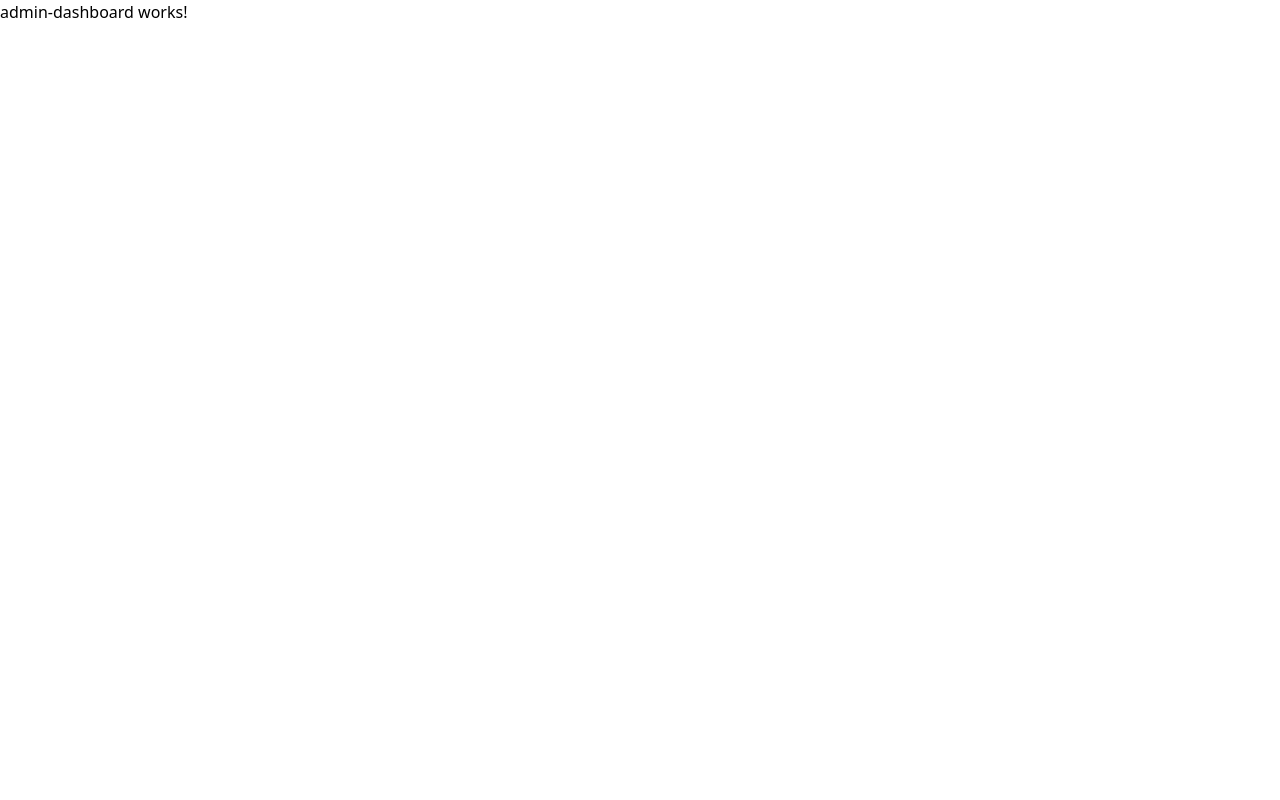
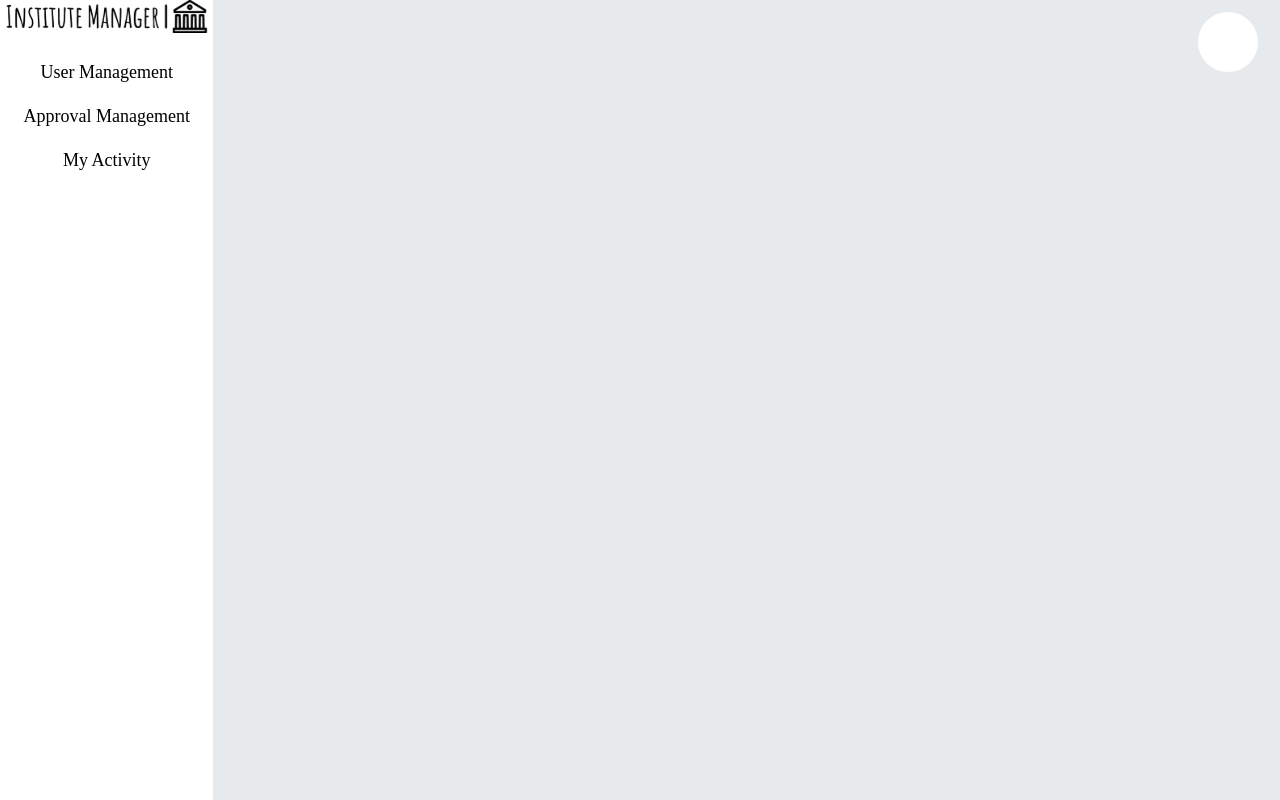
Before and after one commit to UditNandy/Institute-Manager-UI, an Angular app: page /admindashboard in a window 1280 px wide. Built offline with nearby package versions, Linux system fonts and the light colour scheme; no server answers; a web font is replaced by a local one.

Commit message:
added auth interceptor

```diff
--- a/src/app/app.module.ts
+++ b/src/app/app.module.ts
@@ -3,11 +3,19 @@ import { BrowserModule } from '@angular/platform-browser';
 import { AppRoutingModule } from './app-routing.module';
 import { AppComponent } from './app.component';
 import { HomeModule } from './home/home.module';
+import { HTTP_INTERCEPTORS } from '@angular/common/http';
+import { AuthInterceptorService } from './common/interceptors/auth-interceptor.service';
 
 @NgModule({
   declarations: [AppComponent],
   imports: [BrowserModule, HomeModule, AppRoutingModule],
-  providers: [],
+  providers: [
+    {
+      provide: HTTP_INTERCEPTORS,
+      useClass: AuthInterceptorService,
+      multi: true,
+    },
+  ],
   bootstrap: [AppComponent],
 })
 export class AppModule {}
--- /dev/null
+++ b/src/app/common/interceptors/auth-interceptor.service.ts
@@ -0,0 +1,34 @@
+import {
+  HttpEvent,
+  HttpHandler,
+  HttpInterceptor,
+  HttpRequest,
+} from '@angular/common/http';
+import { Injectable } from '@angular/core';
+import { Observable } from 'rxjs';
+
+@Injectable({
+  providedIn: 'root',
+})
+export class AuthInterceptorService implements HttpInterceptor {
+  constructor() {}
+  intercept(
+    req: HttpRequest<any>,
+    next: HttpHandler
+  ): Observable<HttpEvent<any>> {
+    let authRequest = req.clone();
+    switch (req.headers.get('apiKey')) {
+      case 'noAuth':
+        break;
+      default: {
+        authRequest = authRequest.clone({
+          headers: authRequest.headers.set(
+            'authorization',
+            'Bearer ' + sessionStorage.getItem('access-token')
+          ),
+        });
+      }
+    }
+    return next.handle(authRequest);
+  }
+}
--- a/src/app/home/components/admin-dashboard/admin-dashboard.component.html
+++ b/src/app/home/components/admin-dashboard/admin-dashboard.component.html
@@ -1 +1,21 @@
-<p>admin-dashboard works!</p>
+<div class="h-screen w-screen bg-[#E6EAEC] flex justify-start">
+  <div class="w-2/12 h-full bg-white flex flex-col">
+    <div>
+      <img
+        src="../../../../assets/images/institute-manager-low-resolution-logo-black-on-transparent-background 1.svg"
+      />
+    </div>
+    <div class="mt-[25px]">
+      <div *ngFor="let service of availableServices">
+        <div class="w-full font-hindMadurai text-lg text-center h-[44px]">
+          {{ service }}
+        </div>
+      </div>
+    </div>
+  </div>
+  <div class="w-10/12 flex flex-col">
+    <div class="w-full flex justify-end">
+      <div class="rounded-full bg-white w-[60px] h-[60px] mt-3 mx-[22px]"></div>
+    </div>
+  </div>
+</div>
--- a/src/app/home/components/admin-dashboard/admin-dashboard.component.ts
+++ b/src/app/home/components/admin-dashboard/admin-dashboard.component.ts
@@ -1,10 +1,33 @@
 import { Component } from '@angular/core';
+import { HomeService } from '../../service/home-service.service';
+import { forkJoin } from 'rxjs/internal/observable/forkJoin';
 
 @Component({
   selector: 'app-admin-dashboard',
   templateUrl: './admin-dashboard.component.html',
-  styleUrls: ['./admin-dashboard.component.css']
+  styleUrls: ['./admin-dashboard.component.css'],
 })
 export class AdminDashboardComponent {
+  protected availableServices = [
+    'User Management',
+    'Approval Management',
+    'My Activity',
+  ];
 
+  constructor(private homeService: HomeService) {}
+
+  ngOnInit() {
+    this.getPostLoginData();
+  }
+
+  getPostLoginData = () => {
+    forkJoin({
+      accountDetails: this.homeService.getAccountDetails(),
+      authorizations: this.homeService.getUserAuthorizations(),
+    }).subscribe({
+      next: (value) => {
+      },
+      error: () => {},
+    });
+  };
 }
--- a/src/app/home/components/sign-in/sign-in.component.ts
+++ b/src/app/home/components/sign-in/sign-in.component.ts
@@ -16,7 +16,6 @@ import { Router } from '@angular/router';
 export class SignInComponent {
   protected loginForm = new FormGroup({});
   protected errorMessage: string = '';
-
   constructor(private homeService: HomeService, private router: Router) {}
 
   ngOnInit() {
@@ -41,6 +40,7 @@ export class SignInComponent {
     };
     this.homeService.adminLogin(adminLoginPaylaod).subscribe({
       next: (value) => {
+        sessionStorage.setItem('access-token', value.accessToken);
         this.router.navigate(['/admindashboard']);
       },
       error: (error) => {
--- a/src/app/home/service/home-service.service.ts
+++ b/src/app/home/service/home-service.service.ts
@@ -1,6 +1,11 @@
 import { Injectable } from '@angular/core';
 import { HttpClient } from '@angular/common/http';
-import { ADMIN_LOGIN } from 'src/utils/constants';
+import {
+  ADMIN_LOGIN,
+  GET_ADMIN_DETAILS,
+  GET_USER_AUTHORIZATIONS,
+} from 'src/utils/constants';
+import { Utils } from 'src/utils/utils';
 
 @Injectable({
   providedIn: 'root',
@@ -9,6 +14,14 @@ export class HomeService {
   constructor(private httpClient: HttpClient) {}
 
   adminLogin = (payload: any) => {
-    return this.httpClient.post<any>(ADMIN_LOGIN, payload);
+    return this.httpClient.post<any>(ADMIN_LOGIN, payload, Utils.noAuthHeader);
+  };
+
+  getAccountDetails = () => {
+    return this.httpClient.get<any>(GET_ADMIN_DETAILS);
+  };
+
+  getUserAuthorizations = () => {
+    return this.httpClient.get<any>(GET_USER_AUTHORIZATIONS);
   };
 }
--- a/src/utils/constants.ts
+++ b/src/utils/constants.ts
@@ -1 +1,3 @@
 export const ADMIN_LOGIN = 'instituteManager/v1/admin/login';
+export const GET_ADMIN_DETAILS = 'instituteManager/v1/admin/self/account';
+export const GET_USER_AUTHORIZATIONS = 'instituteManager/v1/authorization';
--- /dev/null
+++ b/src/utils/utils.ts
@@ -0,0 +1,5 @@
+import { HttpHeaders } from '@angular/common/http';
+
+export class Utils {
+  static noAuthHeader = { headers: new HttpHeaders({ apiKey: 'noAuth' }) };
+}
```
Also changed, not shown: src/app/common/common.module.ts (added, +15 -0 lines), 1 other file (tests, documents, lock files or other folders).
